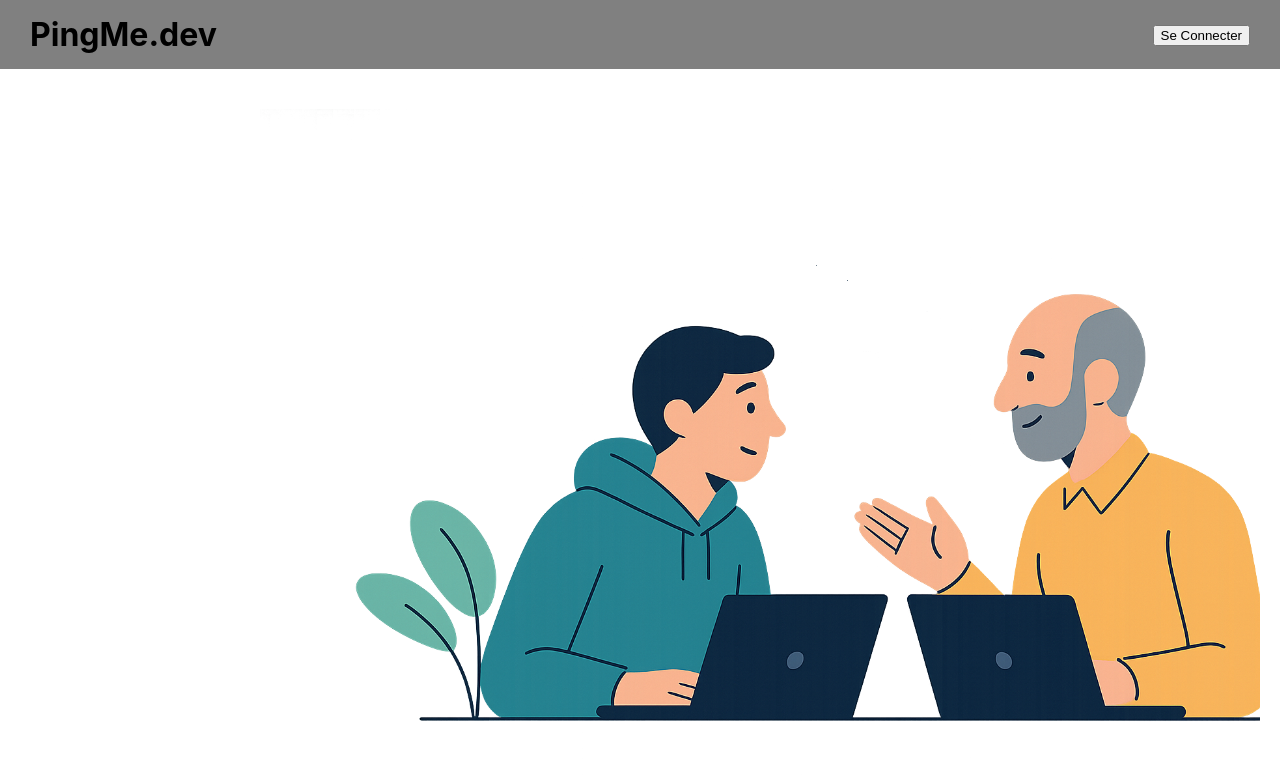
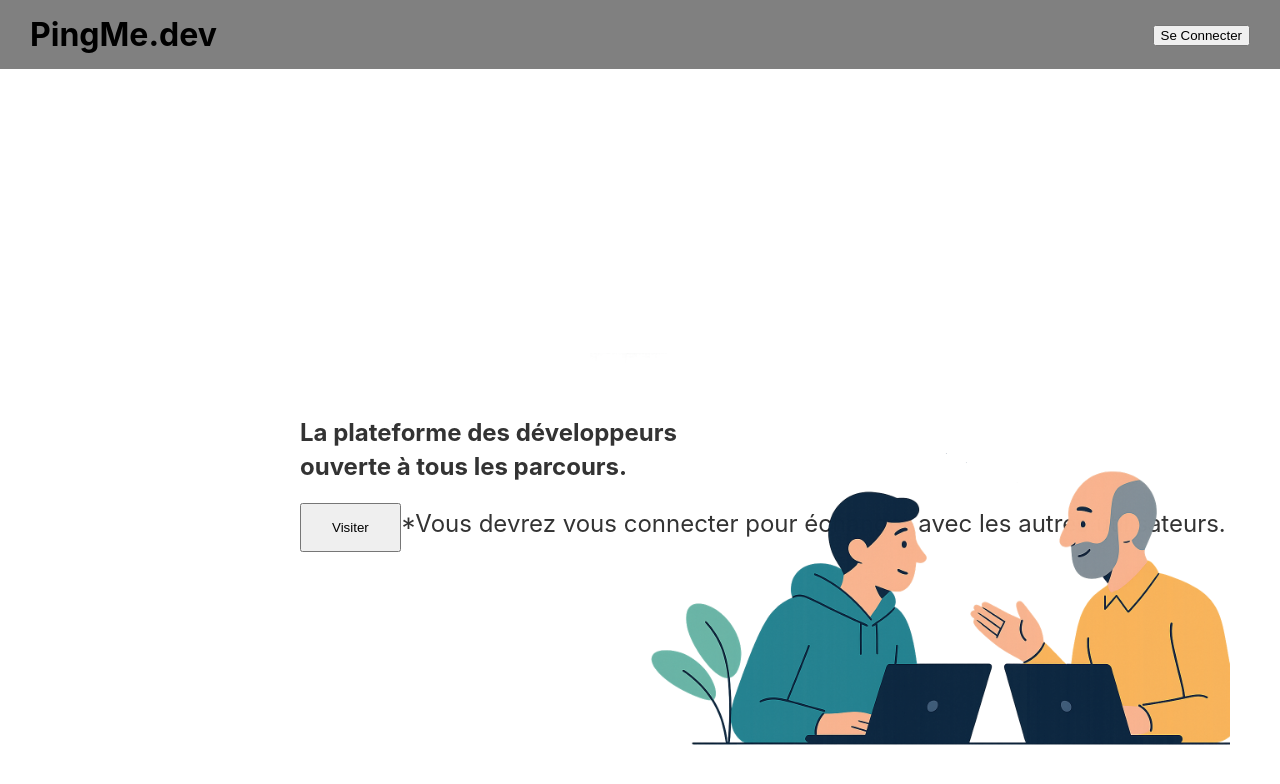
Before and after one commit to dec974/pingmedev-frontend, a Next.js app: page / in a window 1280 px wide. Shown: the top 784 px of the page. Built offline with nearby package versions, Linux system fonts and the light colour scheme.

Commit message:
maj landing 12H

```diff
--- a/components/Landing.js
+++ b/components/Landing.js
@@ -10,19 +10,53 @@ export default function Home() {
       <div
         style={{
           position: "absolute",
-          bottom: "20px",
-          right: "20px",
+          left: "300px",
+          top: "50%",
         }}
       >
+        <h1
+          style={{
+            fontSize: "24px",
+            fontWeight: "bold",
+            color: "#333",
+            marginBottom: "20px",
+            maxWidth: "400px",
+            lineHeight: "1.4",
+          }}
+        >
+          La plateforme des développeurs ouverte à tous les parcours.
+        </h1>
+        <button
+          style={{
+            padding: "15px 30px",
+          }}
+        >
+          Visiter
+        </button>
+        <text
+          style={{
+            fontSize: "24px",
+            color: "#333",
+            marginBottom: "20px",
+            maxWidth: "400px",
+            lineHeight: "1.4",
+          }}
+        >
+          *Vous devrez vous connecter pour échanger avec les autres
+          utilisateurs.
+        </text>
+      </div>
+
+      <div>
         <img
           src="/landingImage.png"
           alt="Landing Image"
           style={{
-            maxWidth:
-              window.innerWidth < 768
-                ? //768px est la limite entre phone/tablette et ecran pc
-                  "600px"
-                : "1000px",
+            position: "absolute",
+            bottom: "20px",
+            right: "50px",
+            objectFit: "contain",
+            width: "50%",
             height: "auto",
           }}
         />
```
Also changed, not shown: styles/globals.css (line endings or trailing spaces).
